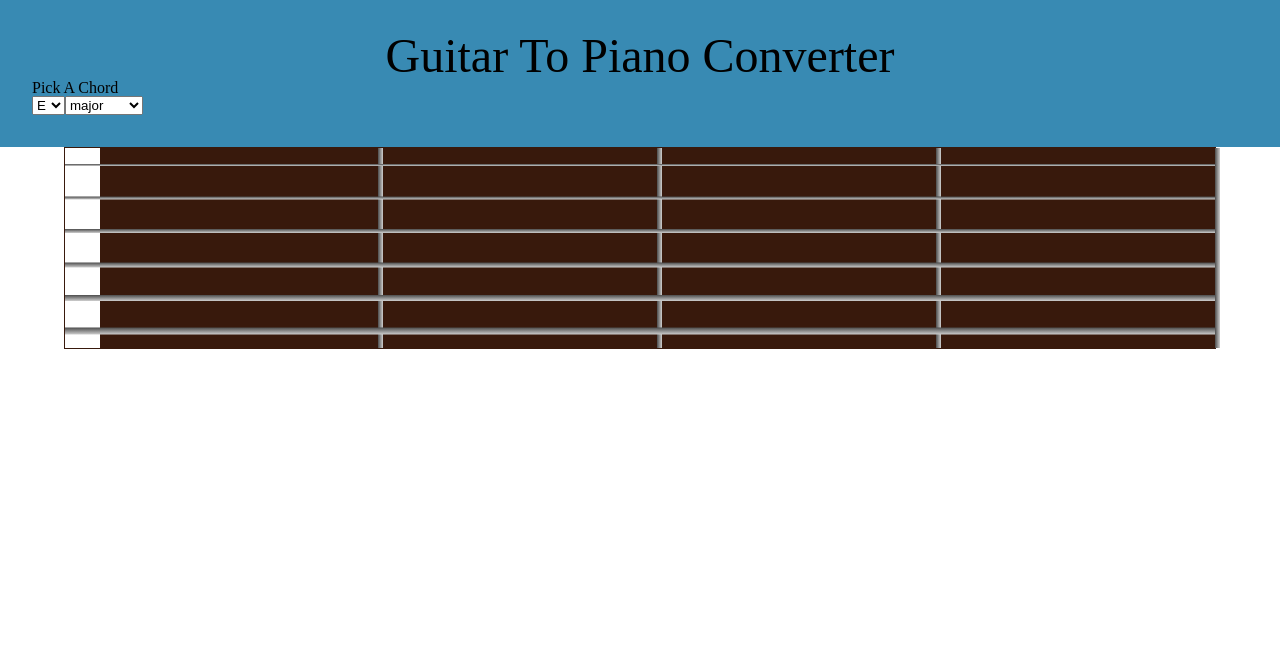
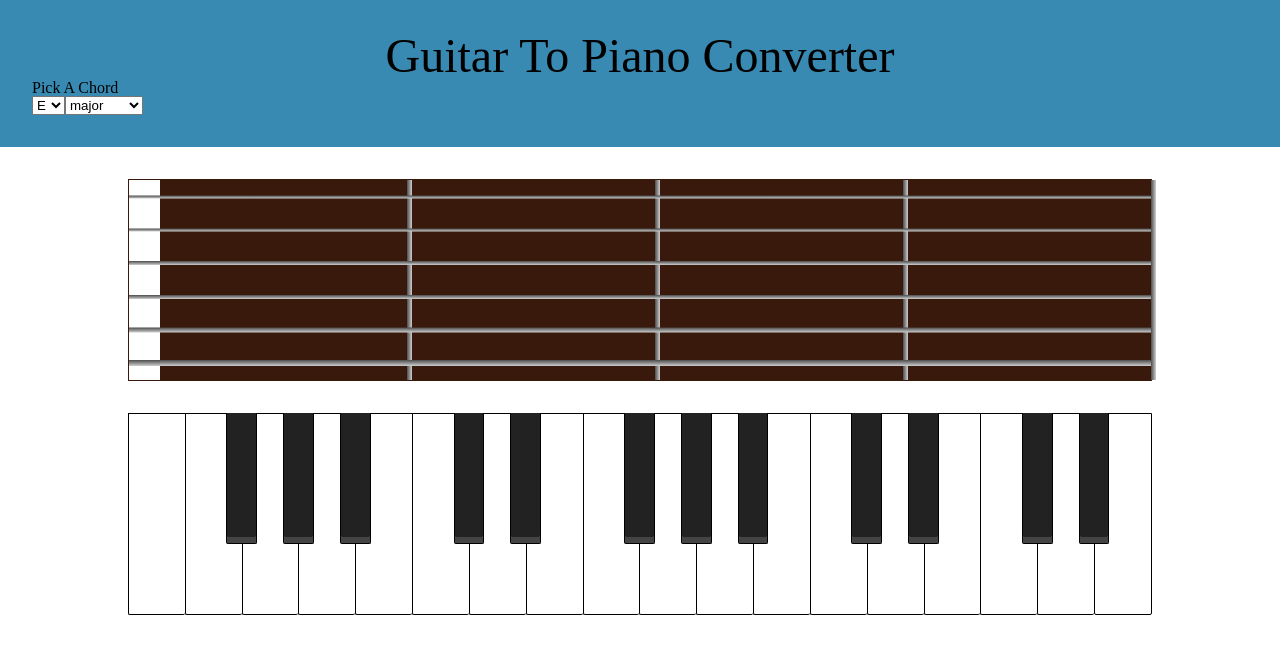
Before and after one commit to cwklausing/guitar-piano-converter, a React (Create React App) app: page / in a window 1280 px wide. Shown: the top 654 px of the page. Built offline with nearby package versions, Linux system fonts and the light colour scheme.

Commit message:
create piano component, add piano styling

```diff
--- a/src/App.css
+++ b/src/App.css
@@ -47,14 +47,15 @@ table {
 
 /* App Container */
 .app-main {
-	margin: 0 auto;
-	width: 90%;
+	margin: 2rem auto;
+	width: 80%;
 }
 
 /* Guitar */
 .guitar {
 	border: 1px solid #38190c;
 	position: relative;
+	margin-bottom: 2rem;
 }
 
 .guitar-neck {
@@ -92,7 +93,7 @@ table {
 }
 
 .string:nth-of-type(1):before {
-	height: 2px;
+	height: 3px;
 }
 
 .string:nth-of-type(2):before {
@@ -104,15 +105,15 @@ table {
 }
 
 .string:nth-of-type(4):before {
+	height: 4px;
+}
+
+.string:nth-of-type(5):before {
 	height: 5px;
 }
 
-.string:nth-of-type(5):before {
+.string:nth-of-type(6):before {
 	height: 6px;
-}
-
-.string:nth-of-type(6):before {
-	height: 7px;
 }
 
 .fret {
@@ -149,3 +150,51 @@ table {
 }
 
 /* Piano */
+.piano {
+	display: flex;
+	position: relative;
+	margin-bottom: 2rem;
+	height: 200px;
+	width: 100%;
+}
+
+.key {
+	display: inline-block;
+}
+
+.key-white {
+	border: 1px solid black;
+	border-right: none;
+	border-bottom-left-radius: 2px;
+	border-bottom-right-radius: 2px;
+	height: 100%;
+	width: calc(100%/18);
+}
+
+.key-white:last-of-type {
+	border-right: 1px solid black;
+}
+
+.key-black {
+	background-color: #444;
+	border: 1px solid black;
+	border-top: none;
+	border-bottom-left-radius: 2px;
+	border-bottom-right-radius: 2px;
+	height: 65%;
+	margin: 0 -1.5% 0 -1.5%;
+	position: relative;
+	width: calc(100%/35);
+}
+
+.key-black:before {
+	content: ' ';
+	display: block;
+	background-color: #222;
+	border-bottom-left-radius: 2px;
+	border-bottom-right-radius: 2px;
+	position: absolute;
+	top: 0;
+	height: 95%;
+	width: 100%;
+}
--- a/src/App.js
+++ b/src/App.js
@@ -28,7 +28,7 @@ class App extends Component {
 				<Header />
 				<main className="app-main">
 					<Guitar notes={this.state.notes} fretImages={this.state.fretImages} />
-					<Piano />
+					<Piano notes={this.state.notes} />
 				</main>
 			</div>
 		);
--- a/src/Piano.js
+++ b/src/Piano.js
@@ -1,9 +1,35 @@
 import React from 'react';
 
 function Piano(props) {
+	const notes = props.notes;
+	const whiteKeys = [0, 1, 3, 5, 7, 8, 10, 12, 13, 15, 17, 19, 20, 22, 24, 25, 27, 29, 31];
+	const findKeyColor = keyNumber => {
+		for (let i = 0; i < whiteKeys.length; i++) {
+			if (whiteKeys[i] === keyNumber) {
+				return 'white';
+			}
+		}
+		return 'black';
+	};
+	const keys = notes.map((section, sectionIndex) => {
+		const sectionOffset = sectionIndex * 5;
+		const keySection = section.map((value, keyIndex) => {
+			const keyNumber = keyIndex + sectionOffset;
+			return (
+				<div
+					className={
+						'key key-num-' + keyNumber + ' key-' + findKeyColor(keyNumber) + ' key-section-' + sectionIndex
+					}
+					key={keyIndex}
+				/>
+			);
+		});
+		return keySection;
+	});
+
 	return (
 		<div className="piano">
-			<p className="something" />
+			{keys}
 		</div>
 	);
 }
```
